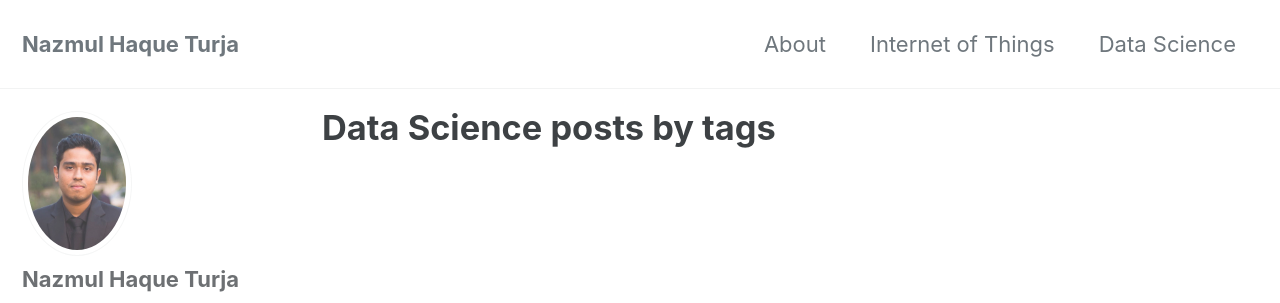
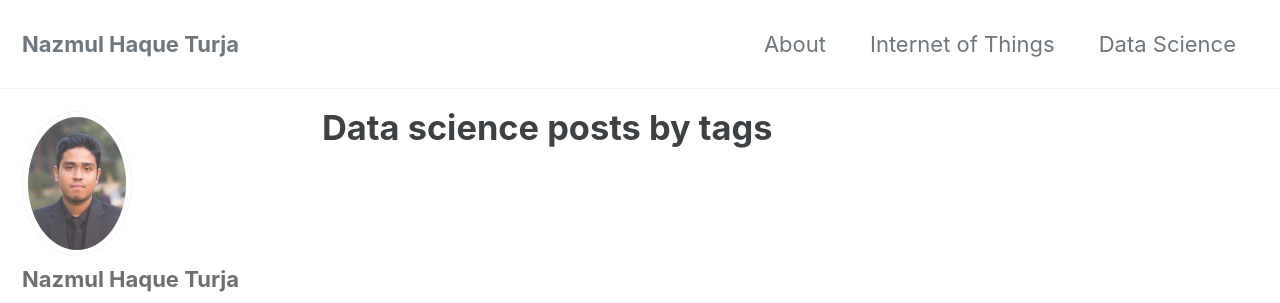
Before and after one commit to nh-turja/nh-turja.github.io, a Jekyll site: the page built from _pages/datascience.md, in a window 1280 px wide and 900 px high. Shown: the top 303 px of the window. Built offline with Jekyll 4.4.1, drawn with Linux system fonts in a browser that asks for light colours; cached includes are drawn as plain includes; nearby versions of some CDN libraries.

Commit message:
new github

```diff
--- a/_pages/datascience.md
+++ b/_pages/datascience.md
@@ -1,7 +1,7 @@
 ---
 layout: archive
 permalink: /data-science/
-title: "Data Science posts by tags"
+title: "Data science posts by tags"
 author_profile: true
 header:
     images: "/images/data science.jpeg"
```
Also changed, not shown: _pages/about.md (+1 -1 lines), images/about-me.jpg (added).
